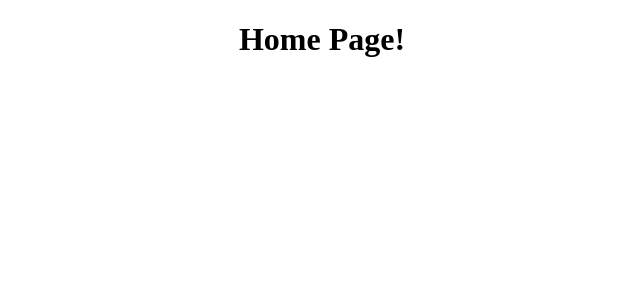
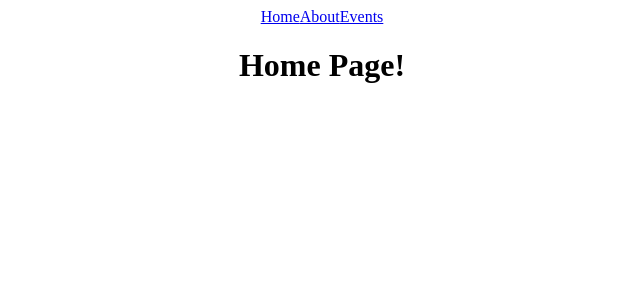
Before and after one commit to zachlandis/party-guru, a React (Create React App) app: page /#/ in a window 1280 px wide. Shown: the top 300 px of the page, without its empty margins (318-958 px from the left). Built offline with nearby package versions, Linux system fonts and the light colour scheme.

Commit message:
Build out NavBar component with 'Link'

```diff
--- a/src/components/NavBar.js
+++ b/src/components/NavBar.js
@@ -1,8 +1,15 @@
 import React from "react";
+import { Link } from "react-router-dom"
+import '../index.css';
 
-function NavBar () {
-
+function NavBar() {
+    return (
+        <nav className="Header">
+            <Link to="/" id="white-text">Home</Link>
+            <Link to="/about" id="white-text" >About</Link>
+            <Link to="/events"id="white-text" >Events</Link>
+        </nav>
+    )
 }
 
-
 export default NavBar
```
